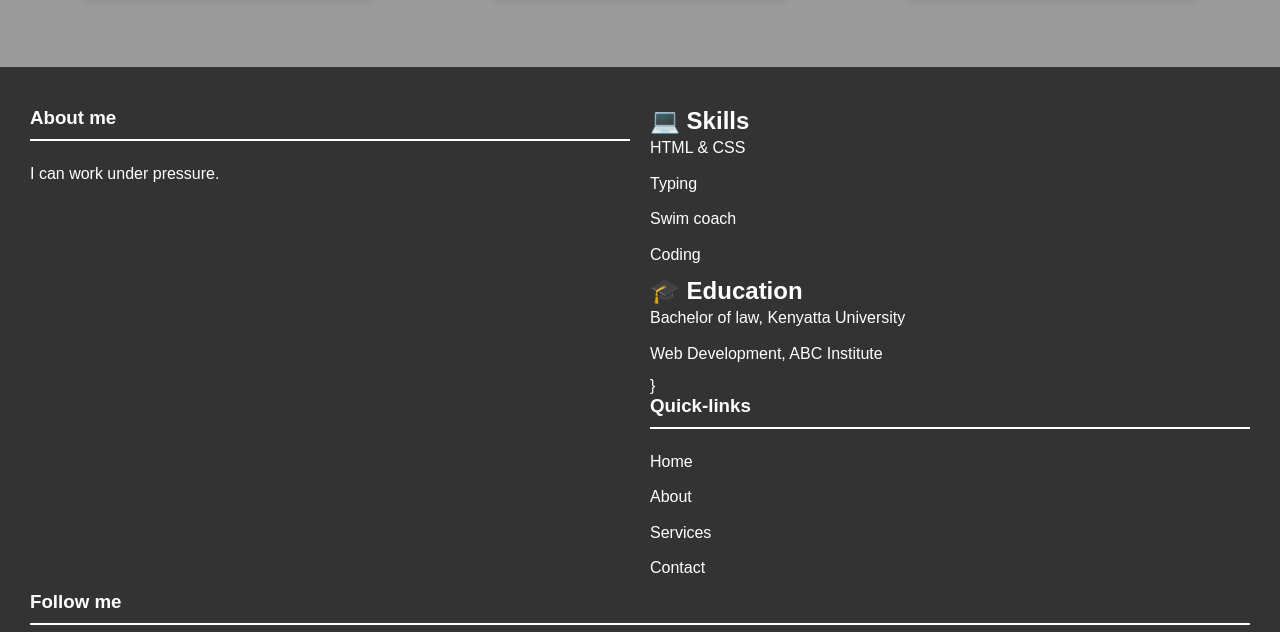
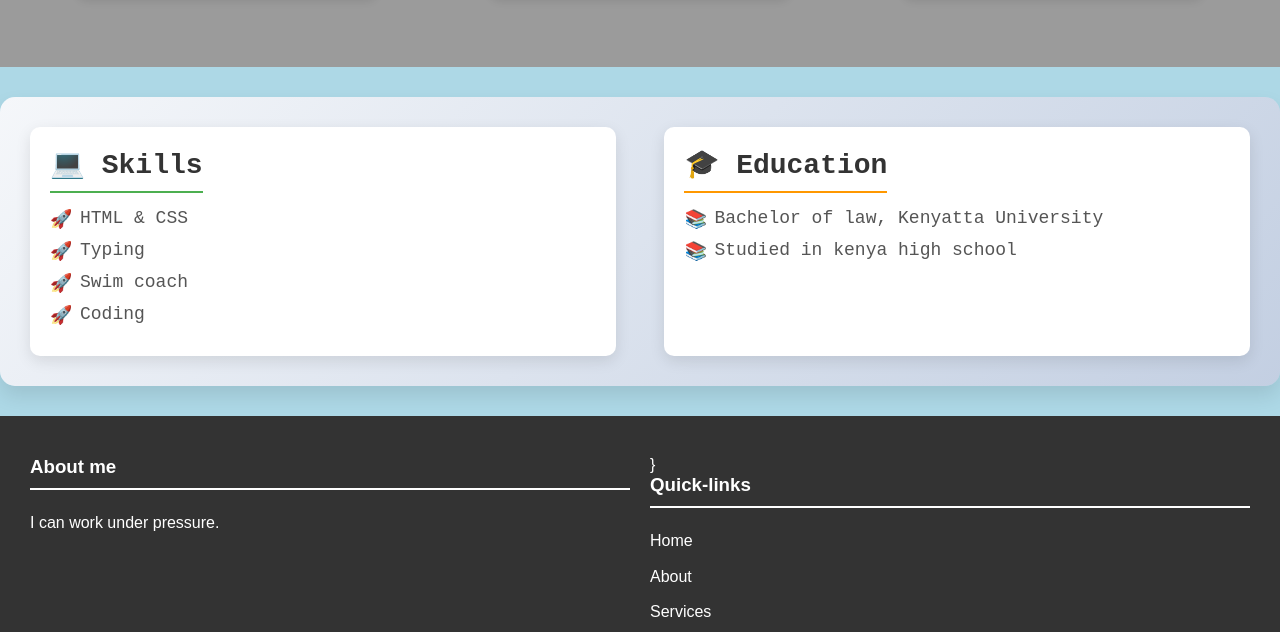
Before and after one commit to nrcfstudents/junekwamboka, a plain HTML site: page index.html in a window 1280 px wide. Shown: the part 1498-2130 px from the top of the page. Drawn offline with Linux system fonts and the light colour scheme.

Commit message:
added styles

```diff
--- a/index.html
+++ b/index.html
@@ -63,15 +63,8 @@ june kwamboka
             </div>
         </div>
     </section>
-    <!-- footer section -->
-    <footer class="footer">
-    	<div class="footer-container">
-    		<div class="footer-about">
-    			<h3>About me</h3>
-    			<p>I can work under pressure.</p>
-    		</div>
-    		<div class="footer-links">
-    			<!-- Skills & Education Section -->
+
+    <!-- Skills & Education Section -->
     <section id="skills-education" class="skills-education-section">
         <div class="skills">
             <h2>💻 Skills</h2>
@@ -87,11 +80,22 @@ june kwamboka
             <h2>🎓 Education</h2>
             <ul>
                 <li>Bachelor of law, Kenyatta University</li>
-                <li>Web Development, ABC Institute</li>
+                <li>Studied in kenya high school</li>
                 <!-- Add more education items as needed -->
             </ul>
         </div>
     </section>
+
+
+    <!-- footer section -->
+    <footer class="footer">
+    	<div class="footer-container">
+    		<div class="footer-about">
+    			<h3>About me</h3>
+    			<p>I can work under pressure.</p>
+    		</div>
+    		<div class="footer-links">
+
 
 
 
--- a/styles.css
+++ b/styles.css
@@ -378,3 +378,70 @@ h1{
     transform: translateY(-10px);
     box-shadow: 0px 6px 12px rgba(0, 0, 0, 0.2);
 }
+/* Skills & Education Section Styling */
+.skills-education-section {
+    display: flex;
+    justify-content: space-between;
+    padding: 30px;
+    background: linear-gradient(135deg, #f5f7fa, #c3cfe2); /* Subtle gradient background */
+    border-radius: 15px;
+    box-shadow: 0 10px 20px rgba(0, 0, 0, 0.1); /* Soft shadow for depth */
+    margin: 30px 0;
+}
+
+.skills, .education {
+    width: 48%; /* Each section takes up 48% of the width */
+    padding: 20px;
+    background: #fff;
+    border-radius: 10px;
+    box-shadow: 0 5px 15px rgba(0, 0, 0, 0.1); /* Shadow for individual sections */
+    transition: transform 0.3s ease; /* Smooth hover effect */
+}
+
+.skills:hover, .education:hover {
+    transform: translateY(-10px); /* Lift on hover */
+}
+
+.skills h2, .education h2 {
+    font-size: 28px;
+    margin-bottom: 15px;
+    color: #333; /* Dark text color */
+    border-bottom: 2px solid #4CAF50; /* Green underline for Skills */
+    padding-bottom: 10px;
+    display: inline-block;
+}
+
+.education h2 {
+    border-bottom-color: #ff9800; /* Orange underline for Education */
+}
+
+.skills ul, .education ul {
+    list-style-type: none;
+    padding: 0;
+}
+
+.skills ul li, .education ul li {
+    font-size: 18px;
+    margin-bottom: 12px;
+    color: #555; /* Medium text color */
+    padding-left: 30px; /* Space for custom icons */
+    position: relative;
+}
+
+.skills ul li::before {
+    content: "🚀 "; /* Rocket icon for skills */
+    color: #4CAF50; /* Green color */
+    position: absolute;
+    left: 0;
+    top: 0;
+    font-size: 18px;
+}
+
+.education ul li::before {
+    content: "📚 "; /* Book icon for education */
+    color: #ff9800; /* Orange color */
+    position: absolute;
+    left: 0;
+    top: 0;
+    font-size: 18px;
+}
```
